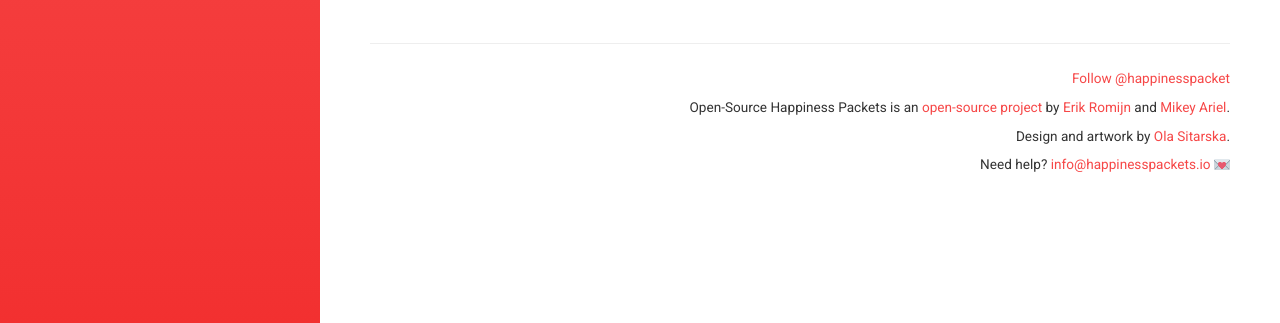
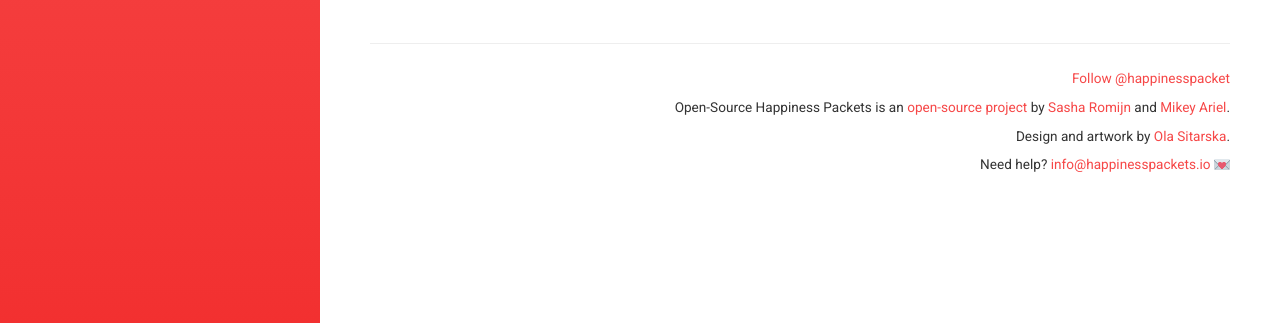
Before and after one commit to happinesspackets/happinesspackets, a Django app: template templates/messaging/archive.html in a window 1280 px wide. Shown: the part 477-800 px from the top of the page. Run offline with Django 3.2, Linux system fonts and the light colour scheme; the template is opened without the code that fills it, so the values that code supplies are empty; some libraries are stand-ins or nearby versions.

Commit message:
Erik -> Sasha 🌈

```diff
--- a/happinesspackets/settings/base.py
+++ b/happinesspackets/settings/base.py
@@ -12,7 +12,7 @@ BASE_DIR = PROJECT_DIR
 DEBUG = False
 
 ADMINS = (
-    ('Erik Romijn', 'github@erik.io'),
+    ('Sasha Romijn', 'github@mxsasha.eu'),
 )
 SERVER_EMAIL = ADMINS[0][1]
 
--- a/templates/_email_footer.txt
+++ b/templates/_email_footer.txt
@@ -1,6 +1,6 @@
 Have a happy day!
 
-Open-Source Happiness Packets is an open-source project by Erik Romijn
+Open-Source Happiness Packets is an open-source project by Sasha Romijn
 and Mikey Ariel. Need help? Email us at info@happinesspackets.io
 
 Never want to receive email from us again? Block {{ recipient }}:
--- a/templates/base.html
+++ b/templates/base.html
@@ -57,7 +57,7 @@
                 <br>
                 Open-Source Happiness Packets is an
                 <a href="https://github.com/erikr/happinesspackets/">open-source project</a> by
-                <a href="https://twitter.com/erikpub">Erik Romijn</a> and
+                <a href="https://twitter.com/mxsash">Sasha Romijn</a> and
                 <a href="https://twitter.com/thatdocslady">Mikey Ariel</a>.
                 <br>
                 Design and artwork by <a href="https://twitter.com/olasitarska">Ola Sitarska</a>.
--- a/templates/base_email.html
+++ b/templates/base_email.html
@@ -19,7 +19,7 @@
             <p>
                 Open-source happiness packets is an
                 <a href="https://github.com/erikr/happinesspackets/" style="color: #F64747;">open-source project</a> by
-                <a href="https://twitter.com/erikpub" style="color: #F64747;">Erik Romijn</a> and
+                <a href="https://twitter.com/mxsash" style="color: #F64747;">Sasha Romijn</a> and
                 <a href="https://twitter.com/thatdocslady" style="color: #F64747;">Mikey Ariel</a>.
                 Design and artwork by <a href="https://twitter.com/olasitarska" style="color: #F64747;">Ola Sitarska</a>.
                 <br>
--- a/templates/messaging/faq.html
+++ b/templates/messaging/faq.html
@@ -8,7 +8,7 @@
 
     <h3>Who made this and why?</h3>
     <p>
-        The Open-Source Happiness Packets project was created by <a href="https://twitter.com/erikpub">Erik Romijn</a> and
+        The Open-Source Happiness Packets project was created by <a href="https://twitter.com/mxsash">Sasha Romijn</a> and
         <a href="https://twitter.com/thatdocslady">Mikey Ariel</a> in March 2016.
         The idea came about while we were building our
         <a href="https://2016.djangocon.eu/speakers/13">Healthy Minds in a Healthy Community</a> presentation
```
Also changed, not shown: 1 other file.
